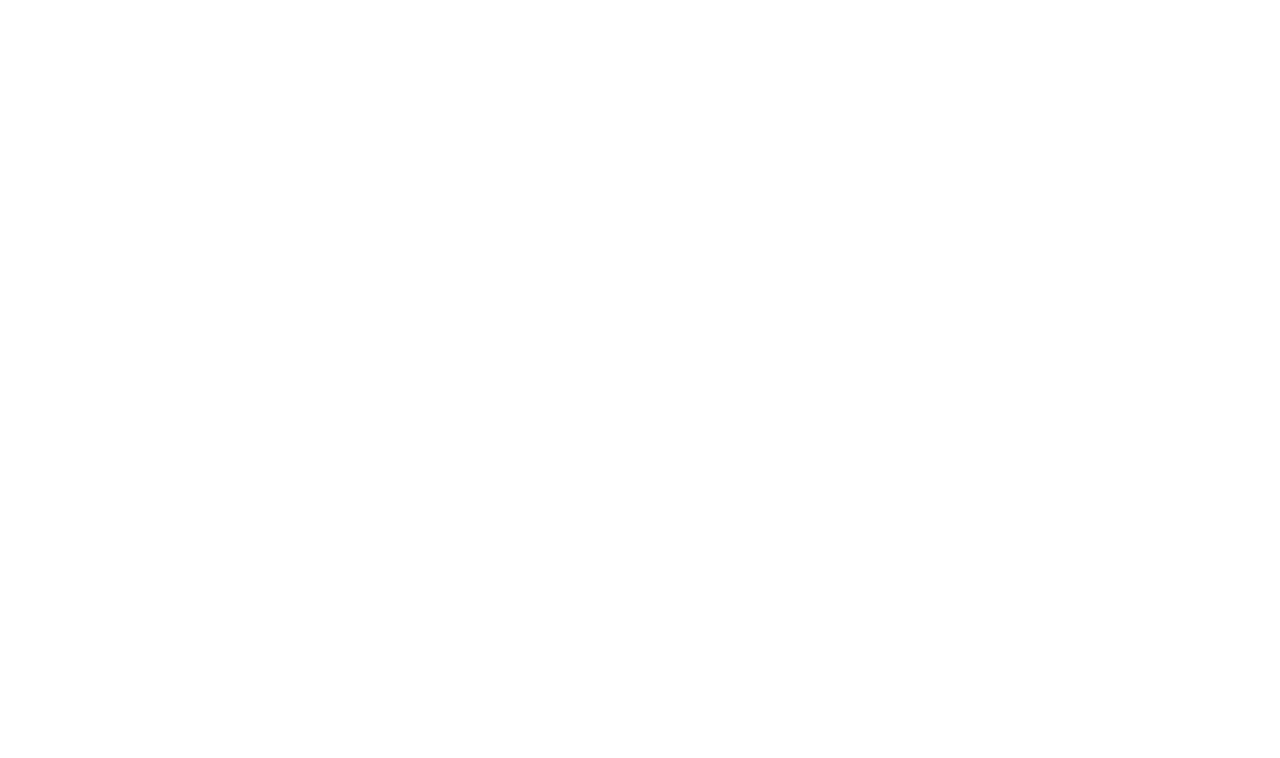
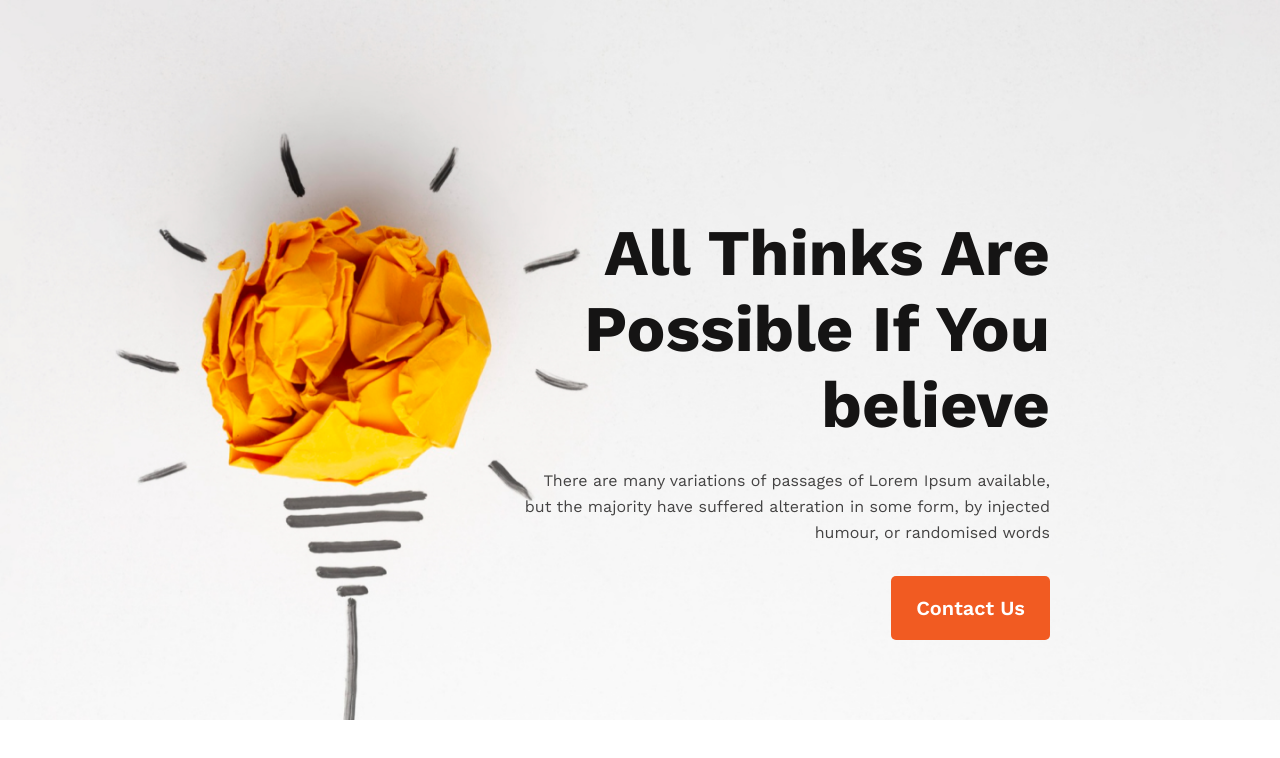
Before and after one commit to Mh-Monzil/new-year-new-me, a plain HTML site: page index.html in a window 1280 px wide. Drawn offline with nearby package versions, Linux system fonts and the light colour scheme.

Commit message:
header added

```diff
--- a/index.html
+++ b/index.html
@@ -3,9 +3,16 @@
 <head>
     <meta charset="UTF-8">
     <meta name="viewport" content="width=device-width, initial-scale=1.0">
+    <link rel="stylesheet" href="style.css">
     <title>New Year New Me</title>
 </head>
 <body>
-
+    <header class="header">
+        <section class="hero">
+            <h1 class="hero-title">All Thinks Are Possible If You believe</h1>
+            <p class="hero-description">There are many variations of passages of Lorem Ipsum available, but the majority have suffered alteration in some form, by injected humour, or randomised words</p>
+            <button class="hero-btn">Contact Us</button>
+        </section>
+    </header>
 </body>
 </html>
--- /dev/null
+++ b/style.css
@@ -0,0 +1,42 @@
+@import url('https://fonts.googleapis.com/css2?family=Work+Sans:wght@100;200;300;400;500;600;700;800;900&display=swap');
+*{
+    margin: 0;
+    padding: 0;
+    box-sizing: border-box;
+    font-family: 'Work Sans', sans-serif;
+}
+.header{
+    width: 100%;
+    height: 90vh;
+    background-image: url('images/banner/banner1.png');
+    background-repeat: no-repeat;
+    background-size: cover;
+    /* background-position: bottom; */
+    padding: 215px 230px 0 0;
+}
+.hero{
+    width: 530px;
+    margin-left: auto;
+    text-align: right;
+}
+.hero-title{
+    color:#151414;
+    font-size: 65px;
+    font-weight: 700;
+}
+.hero-description{
+    color: #444343;
+    font-size: 16px;
+    font-weight: 400;
+    line-height: 26px;
+    margin: 25px 0 30px;
+}
+.hero-btn{
+    border-radius: 5px;
+    background: #F15B22;
+    color: #FFF;
+    font-size: 20px;
+    font-weight: 600;
+    border: none;
+    padding: 20px 25px;
+}
```
